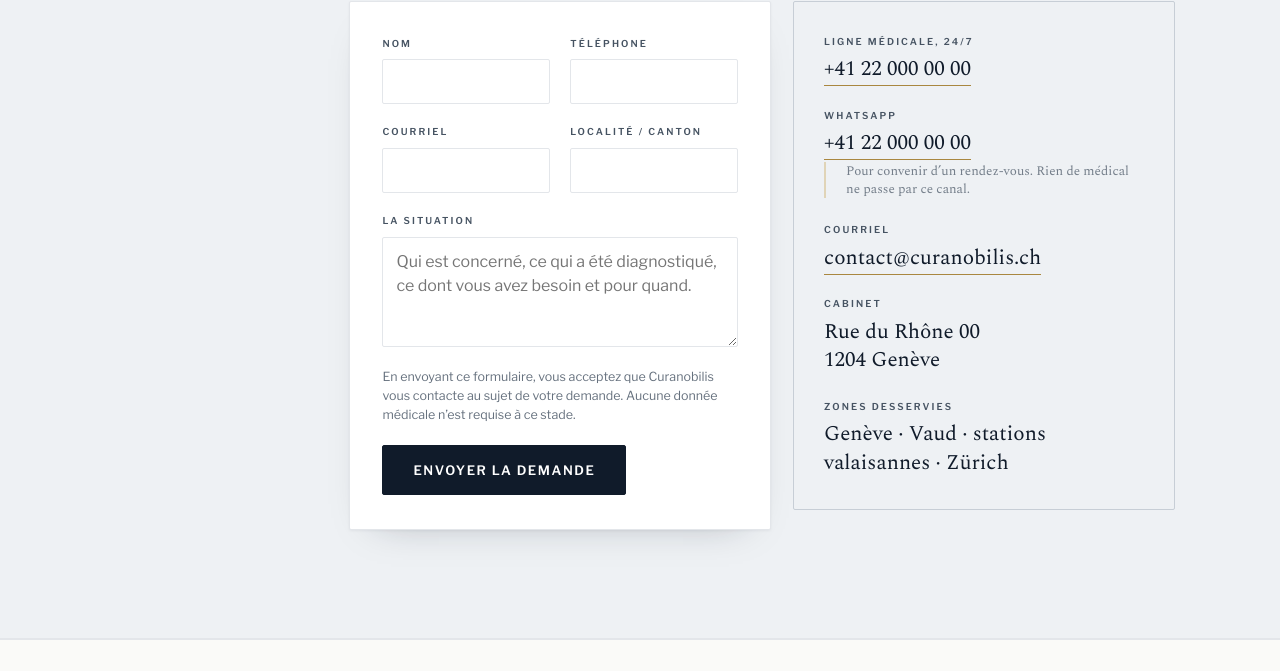
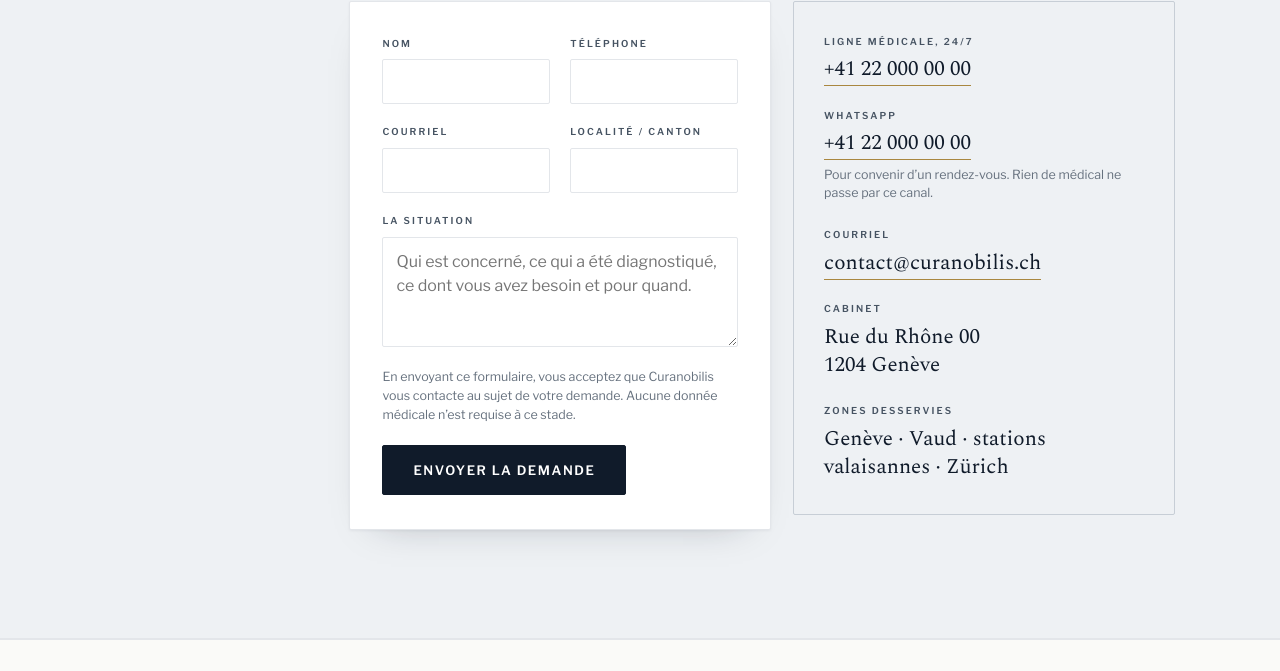
Before and after one commit to rboichat-ch/curanobilis, a plain HTML site: page index.html in a window 1280 px wide. Shown: the part 6124-6795 px from the top of the page. Drawn offline with nearby package versions, Linux system fonts and the light colour scheme.

Commit message:
Contact WhatsApp : lien wa.me et style dédié pour la réserve
Le lien s'ouvre dans un nouvel onglet et la mention « rien de médical
ne passe par ce canal » ne reprend plus le style .note, réservé aux
encarts de section.

Co-Authored-By: Claude Opus 5 <noreply@anthropic.com>

```diff
--- a/index.html
+++ b/index.html
@@ -194,6 +194,7 @@ textarea{min-height:110px;resize:vertical;line-height:1.55}
 .coords .k{font-size:9.5px;font-weight:600;letter-spacing:.22em;text-transform:uppercase;color:var(--ink-2)}
 .coords .v{font-family:var(--serif);font-size:21px;font-weight:400;line-height:1.35;font-variant-numeric:tabular-nums;color:var(--ink)}
 .coords a{text-decoration:none;border-bottom:1.5px solid var(--gold);transition:color .25s}
+.coords .hint{display:block;margin-top:8px;font-family:var(--sans);font-size:12.5px;font-weight:400;line-height:1.5;color:var(--ink-3)}
 .coords a:hover{color:var(--gold-ink)}
 
 /* footer */
@@ -471,7 +472,7 @@ footer{border-top:1px solid var(--line);padding-block:52px;background:var(--grou
         </form>
         <aside class="coords">
           <div><p class="k" data-en="Medical line, 24/7">Ligne médicale, 24/7</p><p class="v"><a href="tel:+41220000000">+41 22 000 00 00</a></p></div>
-          <div><p class="k">WhatsApp</p><p class="v"><a href="https://wa.me/41220000000" rel="noopener">+41 22 000 00 00</a><br><span class="note" data-en="For arranging matters. Nothing medical passes through this channel.">Pour convenir d’un rendez-vous. Rien de médical ne passe par ce canal.</span></p></div>
+          <div><p class="k">WhatsApp</p><p class="v"><a href="https://wa.me/41220000000" target="_blank" rel="noopener">+41 22 000 00 00</a><br><span class="hint" data-en="For arranging matters. Nothing medical passes through this channel.">Pour convenir d’un rendez-vous. Rien de médical ne passe par ce canal.</span></p></div>
           <div><p class="k" data-en="Email">Courriel</p><p class="v"><a href="mailto:contact@curanobilis.ch">contact@curanobilis.ch</a></p></div>
           <div><p class="k" data-en="Consulting rooms">Cabinet</p><p class="v">Rue du Rhône 00<br>1204 Genève</p></div>
           <div><p class="k" data-en="Coverage">Zones desservies</p><p class="v" data-en="Geneva · Vaud · Valais resorts · Zurich">Genève · Vaud · stations valaisannes · Zürich</p></div>
```
